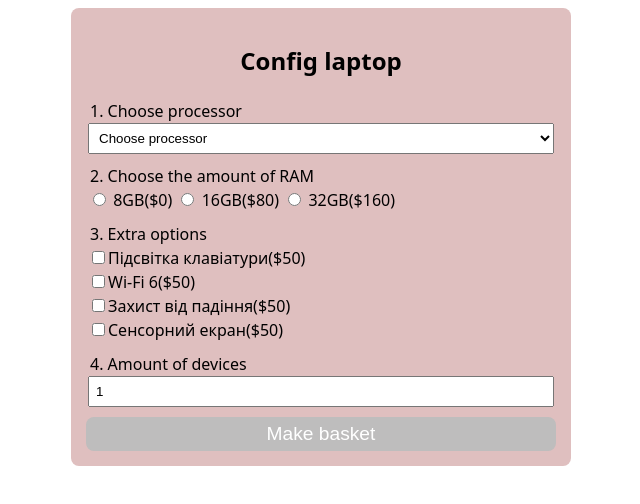
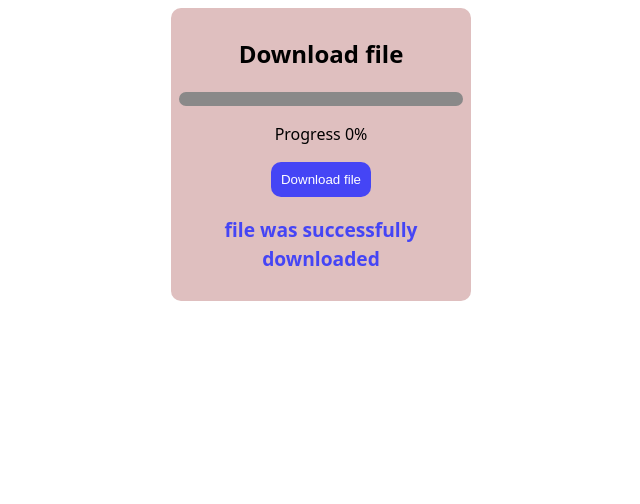
Before and after one commit to shapel3/react-05-12-2025, a React (Vite) app: page / in a window 1280 px wide. Shown: the top 504 px of the page, without its empty margins (319-959 px from the left). Built offline with nearby package versions, Linux system fonts and the light colour scheme.

Commit message:
started upload file

```diff
--- a/src/App.jsx
+++ b/src/App.jsx
@@ -1,10 +1,11 @@
-import ConfigLaptop from "./components/ConfigLaptop/ConfigLaptop";
+import UploadFile from "./components/UploadFile/UploadFile";
+
 
 
 function App() {
   return (
     <>
-     <ConfigLaptop />
+     <UploadFile />
     </>
   );
 }
--- a/src/common/_colors.scss
+++ b/src/common/_colors.scss
@@ -1,5 +1,5 @@
 $colorText : black;
 $colorBgLight :  rgb(223, 191, 191);
-$colorBgDark : rgb(190, 189, 189);
+$colorBgDark : rgb(138, 137, 137);
 $colorBtn :  rgb(69, 69, 245);
 $colorWhite: white ;
--- /dev/null
+++ b/src/components/UploadFile/UploadFile.jsx
@@ -0,0 +1,19 @@
+import { useState } from 'react';
+import styles from './UploadFile.module.scss' ;
+
+const UploadFile = () => {
+    const [progress, setProgress] = useState(0);
+    return (
+        <article className={styles.upload}>
+            <h2>Download file</h2>
+            <div className={styles.progressMain}>
+                <div className={styles.progress}></div>
+            </div>
+            <p>Progress {progress}%</p>
+            <button>Download file</button>
+            <p className={styles.success}>file was successfully downloaded</p>
+        </article>
+    );
+}
+
+export default UploadFile;
--- /dev/null
+++ b/src/components/UploadFile/UploadFile.module.scss
@@ -0,0 +1,34 @@
+@use '/src/common/colors' as *;
+@use '/src/common/mixins' as *;
+
+$br : 10px;
+
+.upload{
+    width: 300px;
+    margin: auto;
+    background-color: $colorBgLight;
+    text-align: center;
+    padding: 8px;
+    @include borderRadius($br);
+    .progressMain{
+        height: 14px;
+        width: 100%;
+        background-color: $colorBgDark;
+        @include borderRadius($br);
+        .progress{
+            background-color: $colorBtn ;
+        }
+    }
+    button{
+        @include borderRadius($br);
+        padding: 10px;
+        background-color: $colorBtn ;
+        color: $colorWhite;
+        border: none;
+    }
+    .success{
+        color:$colorBtn ;
+        font-size: 1.2em;
+        font-weight: 700;
+    }
+}
```
